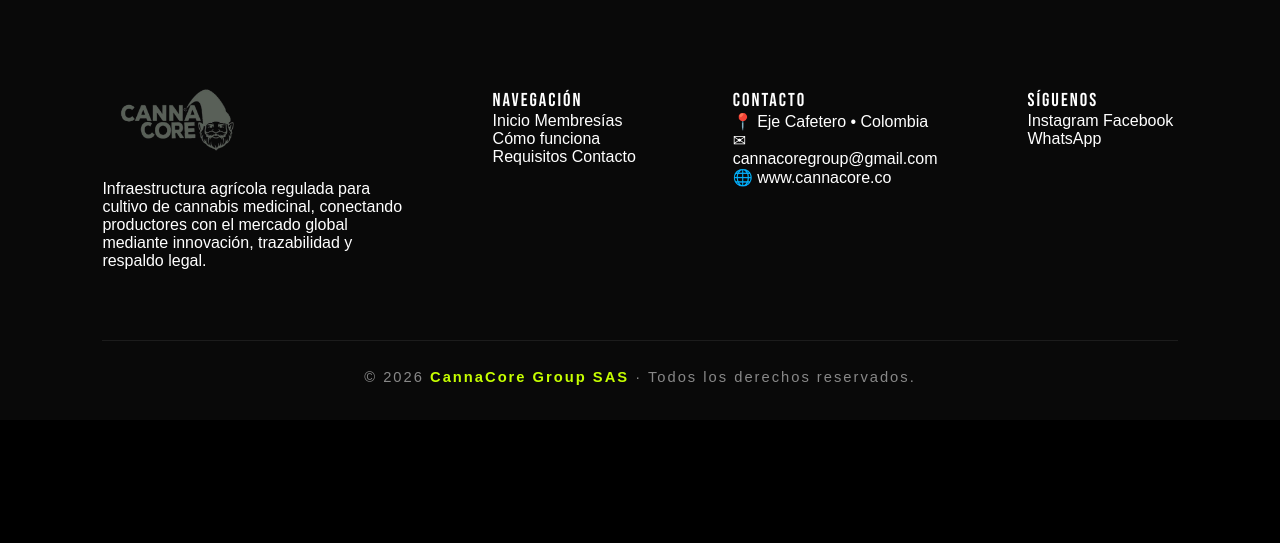
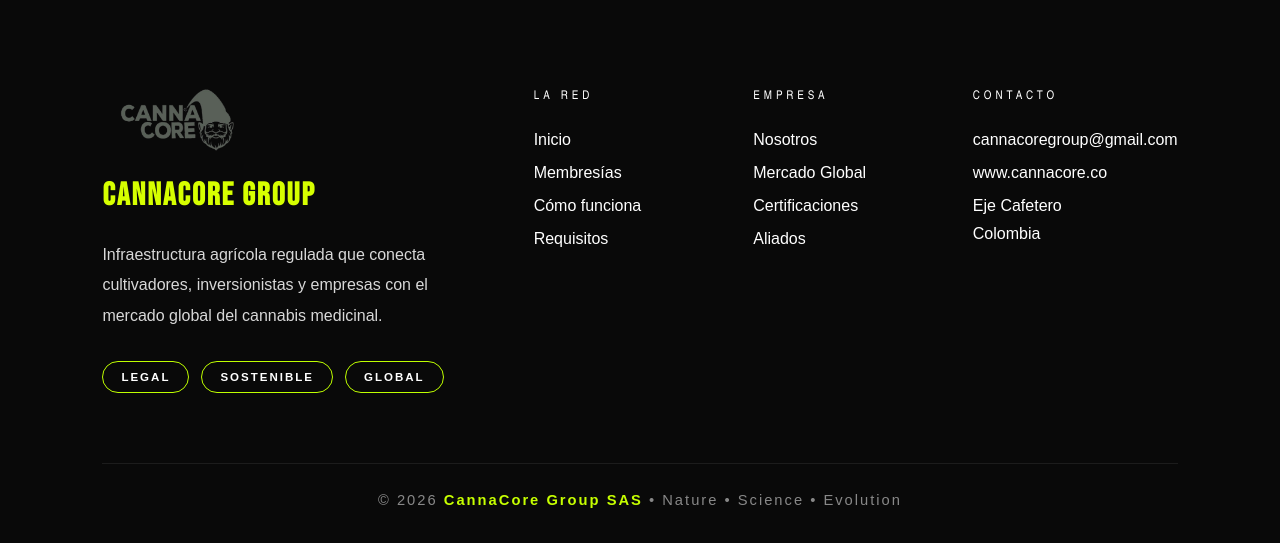
Before and after one commit to TheAaronShow/Cannacore, a plain HTML site: page perfil.html in a window 1280 px wide. Shown: the part 802-1345 px from the top of the page. Before the commit the page ends 1222 px from the top, so only its background shows below. Drawn offline with Linux system fonts and the light colour scheme; no server answers.

Commit message:
edit del footer 4

```diff
--- a/perfil.html
+++ b/perfil.html
@@ -989,57 +989,89 @@ changeLanguage();
 
 </script>
 
+<!--==========================
+        FOOTER
+===========================-->
+
 <footer class="footer">
 
     <div class="footer-container">
 
-        <div class="footer-column">
+        <!-- COLUMNA IZQUIERDA -->
 
-            <img src="logo.png"
-                 class="footer-logo"
-                 alt="Cannacore Logo">
+        <div class="footer-brand">
+
+            <img src="logo.png" alt="Cannacore Logo" class="footer-logo">
+
+            <h2>CANNACORE GROUP</h2>
 
             <p>
-                Infraestructura agrícola regulada para cultivo de cannabis medicinal,
-                conectando productores con el mercado global mediante innovación,
-                trazabilidad y respaldo legal.
+                Infraestructura agrícola regulada que conecta cultivadores,
+                inversionistas y empresas con el mercado global del cannabis
+                medicinal.
             </p>
+
+            <div class="footer-tags">
+
+                <span>LEGAL</span>
+
+                <span>SOSTENIBLE</span>
+
+                <span>GLOBAL</span>
+
+            </div>
 
         </div>
 
-        <div class="footer-column">
+        <!-- LA RED -->
 
-            <h3>NAVEGACIÓN</h3>
+        <div class="footer-links">
+
+            <h3>LA RED</h3>
 
             <a href="index.html">Inicio</a>
+
             <a href="planes.html">Membresías</a>
+
             <a href="como-funciona.html">Cómo funciona</a>
+
             <a href="requisitos.html">Requisitos</a>
-            <a href="contacto.htm">Contacto</a>
 
         </div>
 
-        <div class="footer-column">
+        <!-- EMPRESA -->
+
+        <div class="footer-links">
+
+            <h3>EMPRESA</h3>
+
+            <a href="#">Nosotros</a>
+
+            <a href="#">Mercado Global</a>
+
+            <a href="#">Certificaciones</a>
+
+            <a href="#">Aliados</a>
+
+        </div>
+
+        <!-- CONTACTO -->
+
+        <div class="footer-links">
 
             <h3>CONTACTO</h3>
 
-            <p>📍 Eje Cafetero • Colombia</p>
+            <a href="mailto:cannacoregroup@gmail.com">
+                cannacoregroup@gmail.com
+            </a>
 
-            <p>✉ cannacoregroup@gmail.com</p>
+            <a href="https://www.cannacore.co">
+                www.cannacore.co
+            </a>
 
-            <p>🌐 www.cannacore.co</p>
+            <p>Eje Cafetero</p>
 
-        </div>
-
-        <div class="footer-column">
-
-            <h3>SÍGUENOS</h3>
-
-            <a href="#">Instagram</a>
-
-            <a href="#">Facebook</a>
-
-            <a href="#">WhatsApp</a>
+            <p>Colombia</p>
 
         </div>
 
@@ -1047,7 +1079,9 @@ changeLanguage();
 
     <div class="footer-bottom">
 
-        © 2026 <strong>CannaCore Group SAS</strong> · Todos los derechos reservados.
+        © 2026 <strong>CannaCore Group SAS</strong>
+
+        • Nature • Science • Evolution
 
     </div>
 
```
Also changed, not shown: como-funciona.html (+60 -26 lines), contacto.htm (+60 -26 lines), planes.html (+54 -28 lines), requisitos.html (+60 -26 lines).
